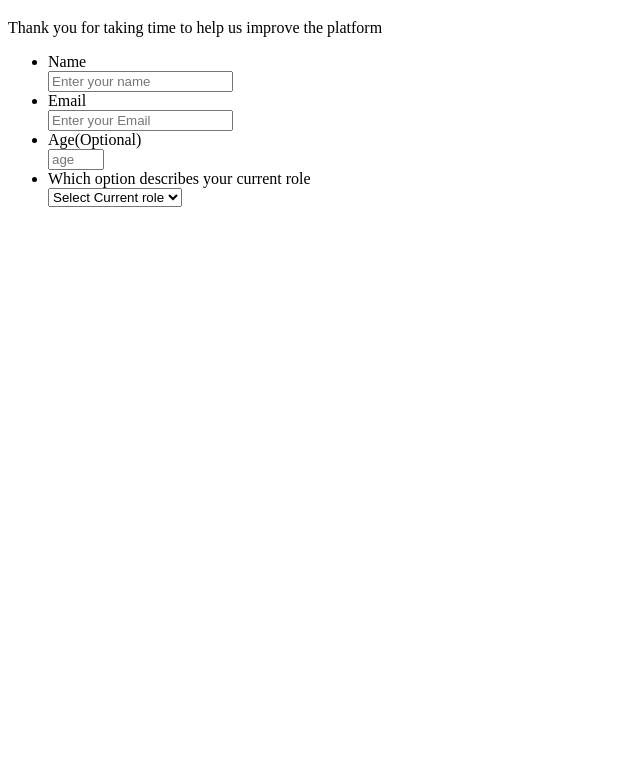
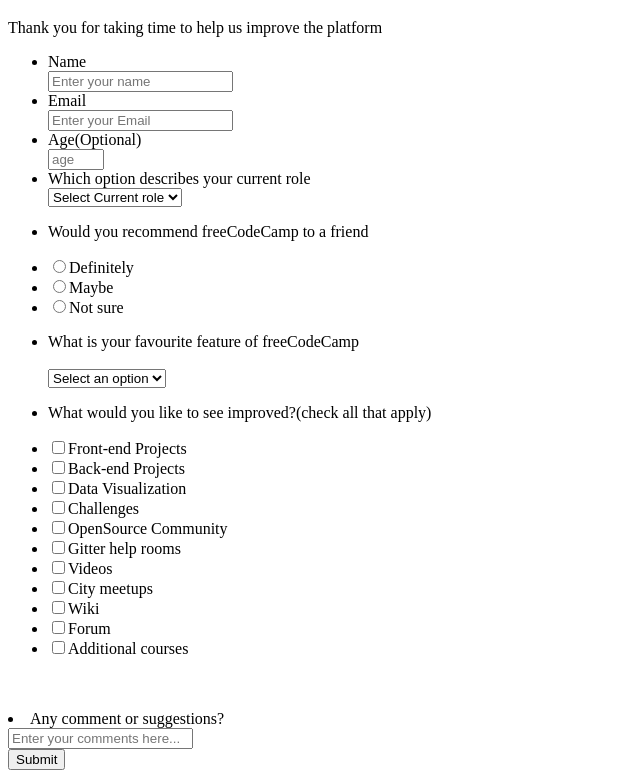
Before and after one commit to AminaBuhari/MicroversetrialwithShuabh, a plain HTML site: page index.html in a window 1280 px wide. Shown: the part 61-839 px from the top of the page, without its empty margins (0-640 px from the left). Before the commit the page ends 800 px from the top, so only its background shows below. Drawn offline with Linux system fonts and the light colour scheme.

Commit message:
html change

```diff
--- a/index.html
+++ b/index.html
@@ -1,9 +1,9 @@
 <!DOCTYPE html>
 <html lang="en">
   <head>
-    <meta charset="UTF-8">
-    <meta http-equiv="X-UA-Compatible" content="IE=edge">
-    <meta name="viewport" content="width=device-width, initial-scale=1.0">
+    <meta charset="UTF-8" />
+    <meta http-equiv="X-UA-Compatible" content="IE=edge" />
+    <meta name="viewport" content="width=device-width, initial-scale=1.0" />
     <title>Survey Form</title>
   </head>
   <body>
@@ -18,27 +18,109 @@
         <form action="#">
           <ul>
             <li>Name</li>
-                    <label for="name"><input type="text" id="ph" placeholder="Enter your name" ></label>
+            <label for="name"
+              ><input type="text" id="ph" placeholder="Enter your name"
+            /></label>
             <li>Email</li>
-                    <label for="email"><input type="text" id="ph" placeholder="Enter your Email" ></label>
+            <label for="email"
+              ><input type="text" id="ph" placeholder="Enter your Email"
+            /></label>
             <li>Age(Optional)</li>
-                    <label for="age"><input type="number" id="ph" placeholder="age" min="10" max="90"></label>
+            <label for="age"
+              ><input type="number" id="ph" placeholder="age" min="10" max="90"
+            /></label>
             <li>Which option describes your current role</li>
             <label for="option">
-
               <select name="option" id="option">
                 <option value="">Select Current role</option>
-                        <option value="student" >Student</option>
-                        <option value="job" >Full time job</option>
-                        <option value="learner" >Full time learner</option>
-                        <option value="prefer" >Prefer not to say</option>
-                        <option value="other" >Other</option>
+                <option value="student">Student</option>
+                <option value="job">Full time job</option>
+                <option value="learner">Full time learner</option>
+                <option value="prefer">Prefer not to say</option>
+                <option value="other">Other</option>
               </select>
             </label>
           </ul>
+          <ul>
+            <li><p>Would you recommend freeCodeCamp to a friend</p></li>
+            <li>
+              <label for="definitely"
+                ><input type="radio" id="rd" />Definitely</label
+              >
+            </li>
+            <li>
+              <label for="maybe"><input type="radio" id="rd" />Maybe</label>
+            </li>
+            <li>
+              <label for="notsure"
+                ><input type="radio" id="rd" />Not sure</label
+              >
+            </li>
+          </ul>
+          <ul>
+            <li>What is your favourite feature of freeCodeCamp</li>
+            <br />
+            <label for="feature">
+              <select name="feature" id="ft">
+                <option value="">Select an option</option>
+                <option value="student">Challenges</option>
+                <option value="job">Projects</option>
+                <option value="learner">Community</option>
+                <option value="prefer">Opensource</option>
+              </select>
+            </label>
+          </ul>
+          <ul>
+            <li>
+              <p>What would you like to see improved?(check all that apply)</p>
+            </li>
+            <li>
+              <label><input type="checkbox" />Front-end Projects</label>
+            </li>
+            <li>
+              <label><input type="checkbox" />Back-end Projects</label>
+            </li>
+            <li>
+              <label><input type="checkbox" />Data Visualization</label>
+            </li>
+            <li>
+              <label><input type="checkbox" />Challenges</label>
+            </li>
+            <li>
+              <label><input type="checkbox" />OpenSource Community</label>
+            </li>
+            <li>
+              <label><input type="checkbox" />Gitter help rooms</label>
+            </li>
+            <li>
+              <label><input type="checkbox" />Videos</label>
+            </li>
+            <li>
+              <label><input type="checkbox" />City meetups</label>
+            </li>
+            <li>
+              <label><input type="checkbox" />Wiki</label>
+            </li>
+            <li>
+              <label><input type="checkbox" />Forum</label>
+            </li>
+            <li>
+              <label><input type="checkbox" />Additional courses</label>
+            </li>
+          </ul>
+          <br />
+          <br />
+          <li>Any comment or suggestions?</li>
+          <label for="textarea"
+            ><input
+              type="textarea"
+              id="large-textarea"
+              placeholder="Enter your comments here..."
+          /></label>
+        </br>
+          <button type="submit">Submit</button>
         </form>
       </div>
     </section>
-
   </body>
 </html>
```
Also changed, not shown: style.css (added). Lines whose indentation alone changed are shown as unchanged.
